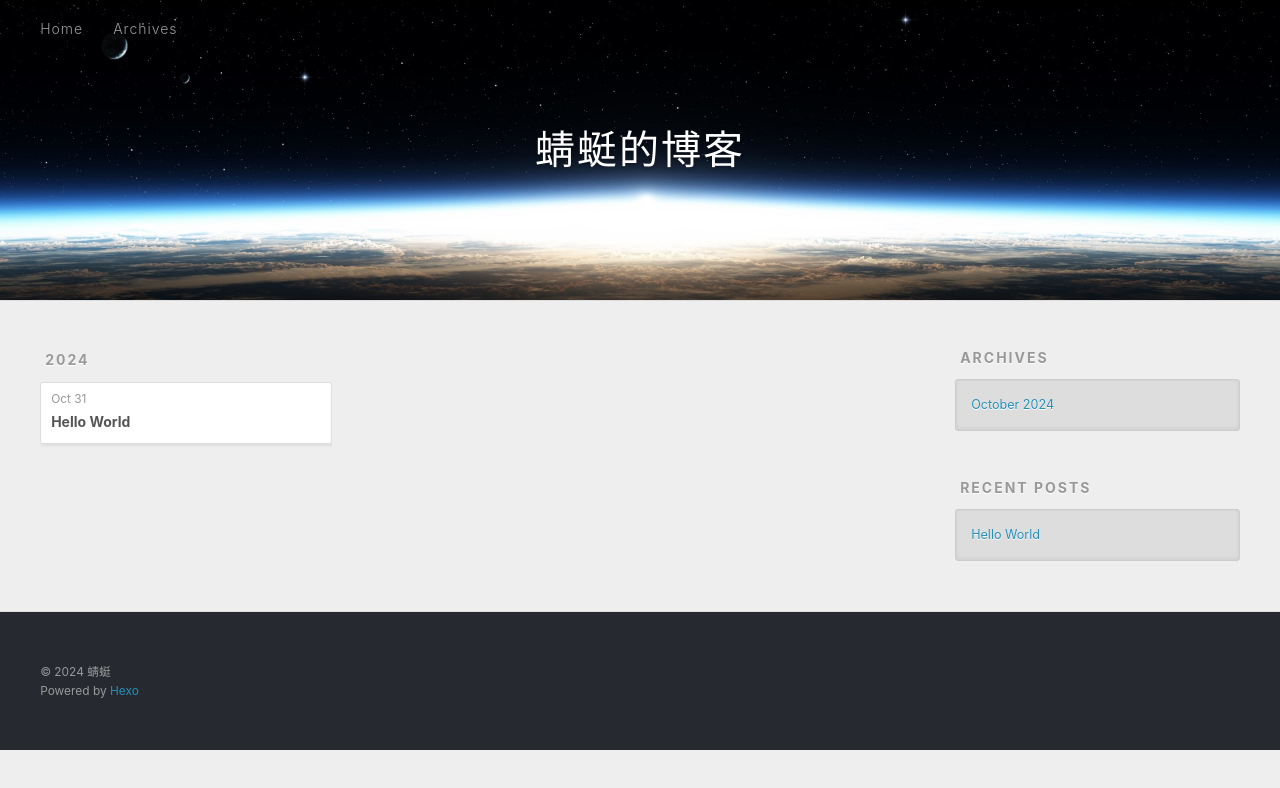
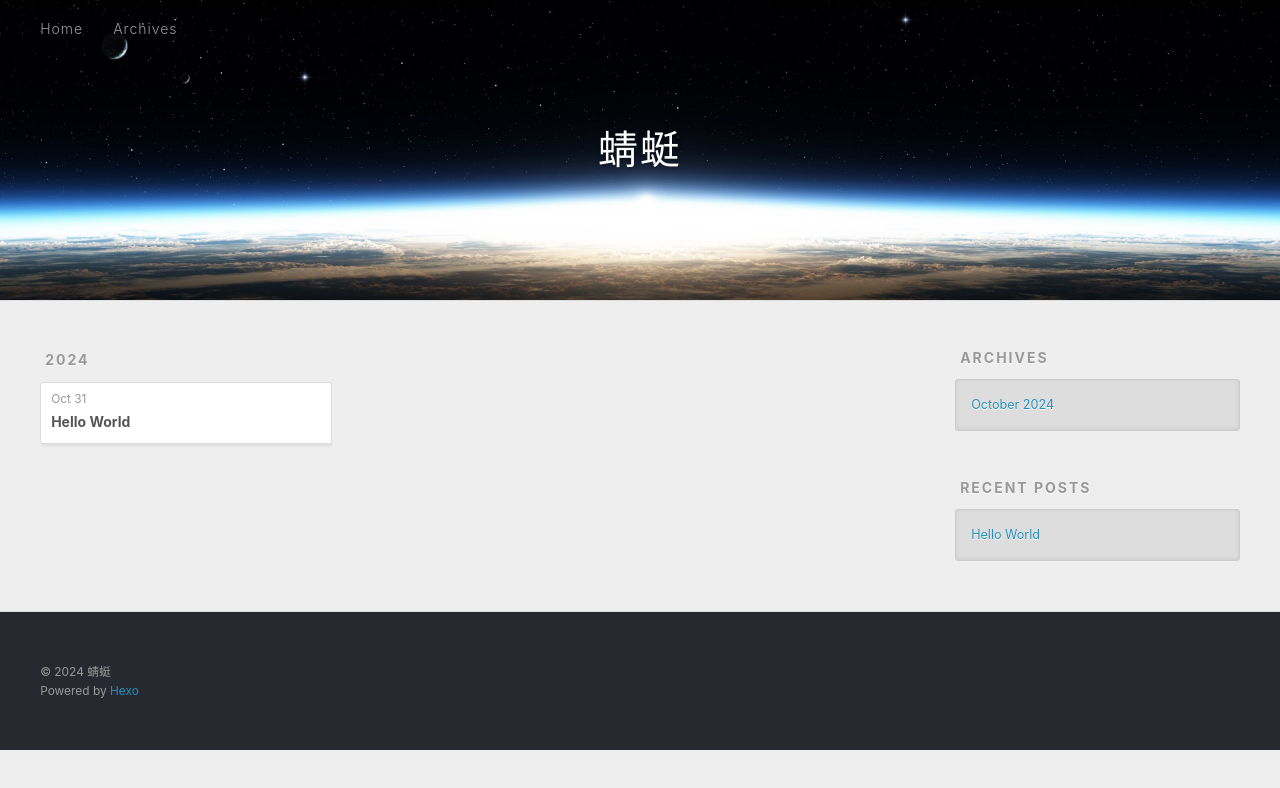
Before and after one commit to wxt0365/wxt0365.github.io, a plain HTML site: page archives/2024/10/index.html in a window 1280 px wide. Drawn offline with Linux system fonts and the light colour scheme.

Commit message:
Site updated: 2024-10-31 23:21:28

```diff
--- a/archives/2024/10/index.html
+++ b/archives/2024/10/index.html
@@ -4,17 +4,17 @@
   <meta charset="utf-8">
 
 
-  <title>Archives: 2024/10 | 蜻蜓的博客</title>
+  <title>Archives: 2024/10 | 蜻蜓</title>
   <meta name="viewport" content="width=device-width, initial-scale=1, shrink-to-fit=no">
   <meta property="og:type" content="website">
-<meta property="og:title" content="蜻蜓的博客">
+<meta property="og:title" content="蜻蜓">
 <meta property="og:url" content="http://example.com/archives/2024/10/index.html">
-<meta property="og:site_name" content="蜻蜓的博客">
+<meta property="og:site_name" content="蜻蜓">
 <meta property="og:locale" content="en_US">
 <meta property="article:author" content="蜻蜓">
 <meta name="twitter:card" content="summary">
 
-    <link rel="alternate" href="/atom.xml" title="蜻蜓的博客" type="application/atom+xml">
+    <link rel="alternate" href="/atom.xml" title="蜻蜓" type="application/atom+xml">
 
 
     <link rel="shortcut icon" href="/favicon.png">
@@ -39,7 +39,7 @@
   <div id="header-outer" class="outer">
     <div id="header-title" class="inner">
       <h1 id="logo-wrap">
-        <a href="/" id="logo">蜻蜓的博客</a>
+        <a href="/" id="logo">蜻蜓</a>
       </h1>
 
     </div>
```
Also changed, not shown: 2024/10/31/hello-world/index.html (+4 -4 lines), archives/2024/index.html (+5 -5 lines), archives/index.html (+5 -5 lines), index.html (+5 -5 lines).
